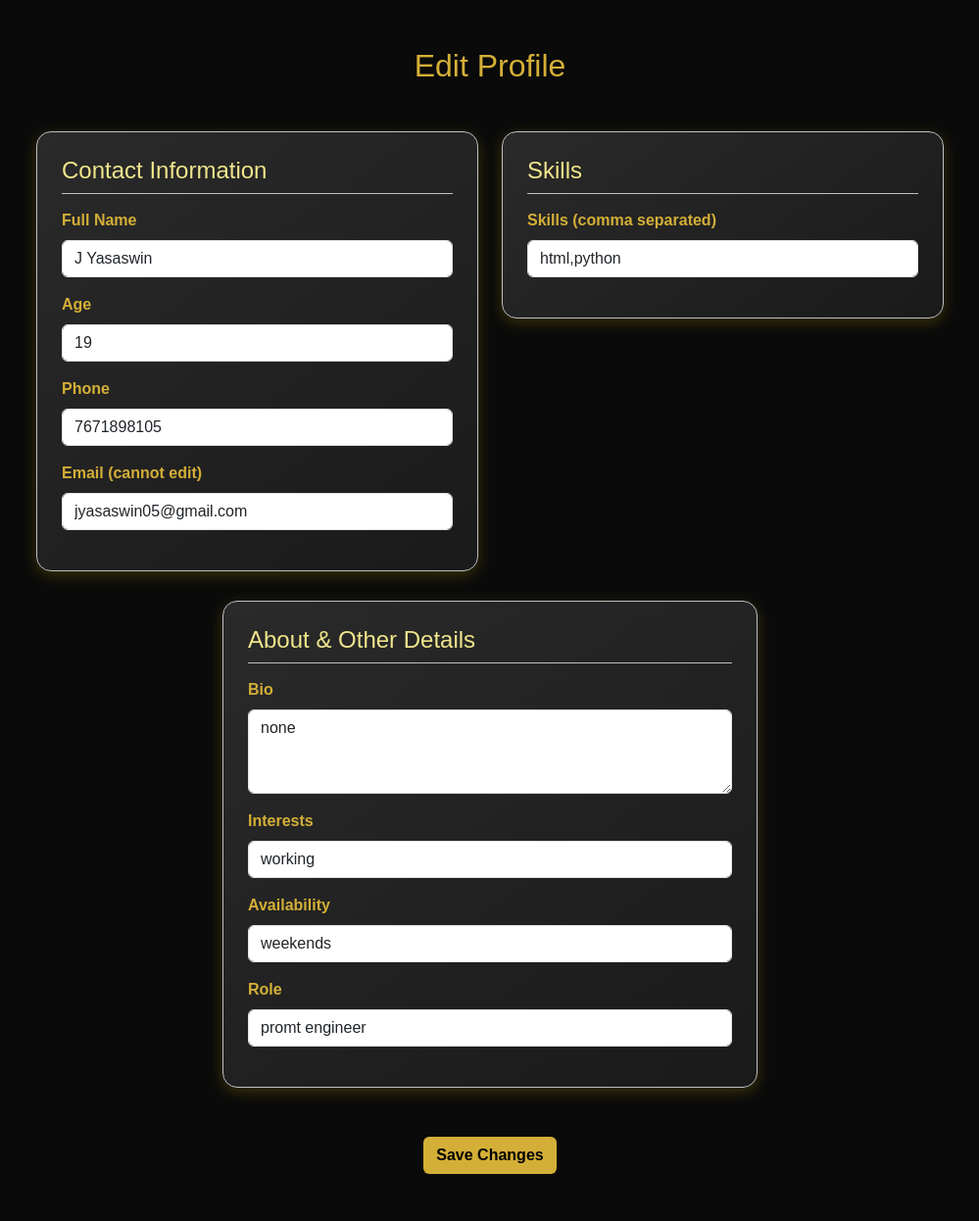
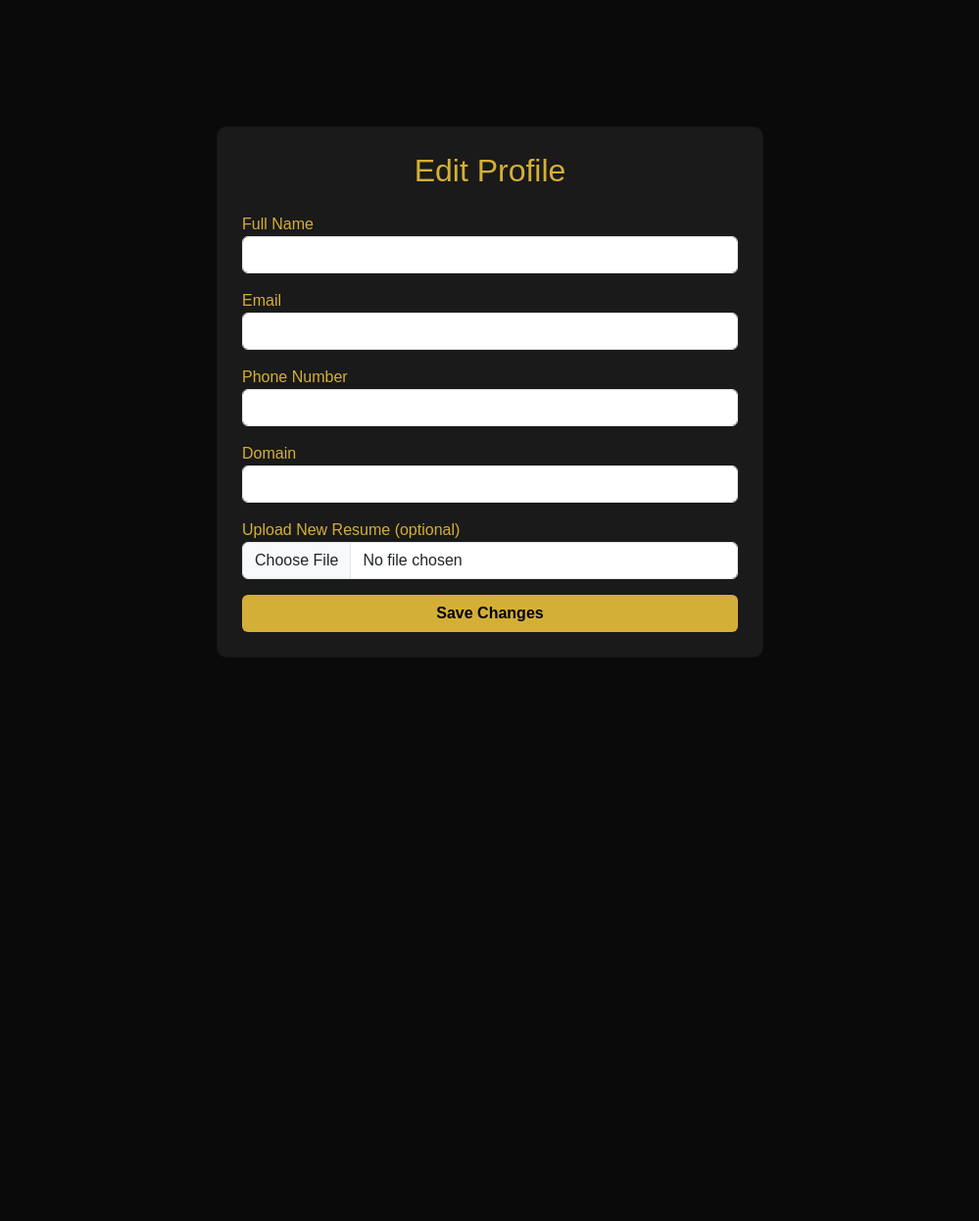
Before and after one commit to Jyasaswin/404-NOT-FOUND-, a Flask app: page /edit_profile in a window 1280 px wide. Shown: the whole page at 98% size, without its empty margins (140-1139 px from the left). After the commit the page ends 670 px from the top, so only its background shows below. Run offline with Flask 3, Linux system fonts and the light colour scheme; a user stored in the database is signed in; data comes from the database, SQL or seed files in the repository.

Commit message:
added resume text extractor

```diff
--- a/app.py
+++ b/app.py
@@ -1,9 +1,15 @@
 from flask import Flask, render_template, request, redirect, url_for, session, flash
 import sqlite3
 from werkzeug.security import generate_password_hash, check_password_hash
+import os
+from werkzeug.utils import secure_filename
 
 app = Flask(__name__)
 app.secret_key = "secretkey"
+
+UPLOAD_FOLDER = "static/resumes"
+os.makedirs(UPLOAD_FOLDER, exist_ok=True)
+app.config["UPLOAD_FOLDER"] = UPLOAD_FOLDER
 
 def init_db():
     conn = sqlite3.connect("users.db")
@@ -14,14 +20,9 @@ def init_db():
             username TEXT UNIQUE NOT NULL,
             email TEXT UNIQUE NOT NULL,
             password TEXT NOT NULL,
-            skills TEXT,
             fullname TEXT,
-            age INTEGER,
             contact TEXT,
-            bio TEXT,
-            interests TEXT,
-            availability TEXT,
-            role TEXT
+            resume TEXT
         )
     """)
     conn.commit()
@@ -38,16 +39,33 @@ def signup():
     if request.method == "POST":
         username = request.form["username"]
         email = request.form["email"]
-        password = generate_password_hash(request.form["password"])
+        password = request.form["password"]
+        repassword = request.form["repassword"]
+        if password != repassword:
+            return "Passwords do not match!"
+
+        fullname = request.form["fullname"]
+        contact = request.form["contact"]
+
+        resume_file = request.files.get("resume")
+        resume_filename = None
+        if resume_file and resume_file.filename != "":
+            resume_filename = secure_filename(resume_file.filename)
+            resume_file.save(os.path.join(app.config["UPLOAD_FOLDER"], resume_filename))
+
+        hashed_password = generate_password_hash(password)
+
         try:
             conn = sqlite3.connect("users.db")
             cursor = conn.cursor()
-            cursor.execute("INSERT INTO users (username, email, password) VALUES (?, ?, ?)",
-                           (username, email, password))
+            cursor.execute("""
+                INSERT INTO users (username, email, password, fullname, contact, resume)
+                VALUES (?, ?, ?, ?, ?, ?)
+            """, (username, email, hashed_password, fullname, contact, resume_filename))
             conn.commit()
             conn.close()
             return redirect(url_for("login"))
-        except:
+        except sqlite3.IntegrityError:
             return "User already exists!"
     return render_template("signup.html")
 
@@ -64,8 +82,8 @@ def login():
         conn.close()
 
         if user and check_password_hash(user[3], password):
-            session["user_id"] = user[0]      # store user id
-            session["username"] = user[1]     # store username
+            session["user_id"] = user[0]
+            session["username"] = user[1]
             flash("You are logged in successfully!", "success")
             return redirect(url_for("dashboard"))
         else:
@@ -77,70 +95,6 @@ def dashboard():
     if "user_id" in session:
         return render_template("dashboard.html", username=session["username"])
     return redirect(url_for("login"))
-
-@app.route("/add_skills", methods=["GET", "POST"])
-def add_skills():
-    if "user_id" not in session:
-        return redirect(url_for("login"))
-
-    if request.method == "POST":
-        skills = request.form.get("skills")
-        conn = sqlite3.connect("users.db")
-        c = conn.cursor()
-        c.execute("UPDATE users SET skills=? WHERE id=?", (skills, session["user_id"]))
-        conn.commit()
-        conn.close()
-        flash("Skills added successfully!", "success")
-        return redirect(url_for("dashboard"))
-
-    return render_template("add_skills.html")
-
-@app.route("/add_personal", methods=["GET", "POST"])
-def add_personal():
-    if "user_id" not in session:
-        return redirect(url_for("login"))
-
-    if request.method == "POST":
-        fullname = request.form.get("fullname")
-        age = request.form.get("age")
-        contact = request.form.get("contact")
-        bio = request.form.get("bio")
-
-        conn = sqlite3.connect("users.db")
-        c = conn.cursor()
-        c.execute("""UPDATE users
-                     SET fullname=?, age=?, contact=?, bio=?
-                     WHERE id=?""",
-                  (fullname, age, contact, bio, session["user_id"]))
-        conn.commit()
-        conn.close()
-        flash("Personal details added successfully!", "success")
-        return redirect(url_for("dashboard"))
-
-    return render_template("add_personal.html")
-
-@app.route("/add_other", methods=["GET", "POST"])
-def add_other():
-    if "user_id" not in session:
-        return redirect(url_for("login"))
-
-    if request.method == "POST":
-        interests = request.form.get("interests")
-        availability = request.form.get("availability")
-        role = request.form.get("role")
-
-        conn = sqlite3.connect("users.db")
-        c = conn.cursor()
-        c.execute("""UPDATE users
-                     SET interests=?, availability=?, role=?
-                     WHERE id=?""",
-                  (interests, availability, role, session["user_id"]))
-        conn.commit()
-        conn.close()
-        flash("Other details added successfully!", "success")
-        return redirect(url_for("dashboard"))
-
-    return render_template("add_other.html")
 
 @app.route("/profile")
 def profile():
@@ -157,28 +111,31 @@ def profile():
 def edit_profile():
     if "user_id" not in session:
         return redirect(url_for("login"))
+
+    conn = sqlite3.connect("users.db")
+    c = conn.cursor()
+
     if request.method == "POST":
         fullname = request.form["fullname"]
-        age = request.form["age"]
         contact = request.form["contact"]
-        bio = request.form["bio"]
-        skills = request.form["skills"]
-        interests = request.form["interests"]
-        availability = request.form["availability"]
-        role = request.form["role"]
+        skills = request.form.get("skills", "")
 
-        conn = sqlite3.connect("users.db")
-        c = conn.cursor()
-        c.execute("""UPDATE users
-                     SET fullname=?, age=?, contact=?, bio=?, skills=?, interests=?, availability=?, role=?
-                     WHERE id=?""",
-                  (fullname, age, contact, bio, skills, interests, availability, role, session["user_id"]))
+        # Handle resume upload
+        resume_file = request.files.get("resume")
+        if resume_file and resume_file.filename != "":
+            resume_filename = secure_filename(resume_file.filename)
+            resume_file.save(os.path.join(app.config["UPLOAD_FOLDER"], resume_filename))
+            c.execute("UPDATE users SET resume=? WHERE id=?", (resume_filename, session["user_id"]))
+
+        c.execute("""
+            UPDATE users
+            SET fullname=?, contact=?, skills=?
+            WHERE id=?
+        """, (fullname, contact, skills, session["user_id"]))
         conn.commit()
         conn.close()
         return redirect(url_for("profile"))
 
-    conn = sqlite3.connect("users.db")
-    c = conn.cursor()
     c.execute("SELECT * FROM users WHERE id=?", (session["user_id"],))
     user = c.fetchone()
     conn.close()
--- a/templates/edit_profile.html
+++ b/templates/edit_profile.html
@@ -6,113 +6,42 @@
   <title>Edit Profile</title>
   <link href="https://cdn.jsdelivr.net/npm/bootstrap@5.3.2/dist/css/bootstrap.min.css" rel="stylesheet">
   <style>
-    body {
-      background: #0a0a0a;
-      color: #d4af37;
-      font-family: Arial, sans-serif;
-    }
-
-    .section-card {
-      background: linear-gradient(145deg, #2a2a2a, #1a1a1a);
-      border: 1px solid #c0c0c0;
-      border-radius: 15px;
-      padding: 25px;
-      box-shadow: 0 4px 15px rgba(255, 215, 0, 0.2);
-      margin-bottom: 30px;
-    }
-
-    .section-card h4 {
-      color: #f0e68c;
-      border-bottom: 1px solid #c0c0c0;
-      padding-bottom: 8px;
-      margin-bottom: 15px;
-    }
-
-    .btn-custom {
-      background-color: #d4af37;
-      color: black;
-      font-weight: bold;
-      margin-top: 20px;
-    }
-
-    label {
-      font-weight: bold;
-    }
-
-    input, textarea {
-      background-color: #1a1a1a;
-      border: 1px solid #c0c0c0;
-      color: #d4af37;
-    }
+    body { background: #0a0a0a; color: #d4af37; font-family: Arial, sans-serif; }
+    .card { background-color: #1a1a1a; color: #d4af37; border-radius: 10px; padding: 25px; }
+    .btn-custom { background: #d4af37; color: black; font-weight: bold; }
   </style>
 </head>
-<body class="container py-5">
-
-  <h2 class="mb-5 text-center">Edit Profile</h2>
-
-  <form method="POST">
-    <div class="row row-gap justify-content-center">
-      <div class="col-md-5">
-        <div class="section-card">
-          <h4>Contact Information</h4>
+<body>
+  <div class="container d-flex justify-content-center align-items-center vh-100">
+    <div class="card w-50">
+      <h2 class="text-center mb-4">Edit Profile</h2>
+      <form method="POST" enctype="multipart/form-data">
         <div class="mb-3">
-            <label for="fullname" class="form-label">Full Name</label>
-            <input type="text" class="form-control" id="fullname" name="fullname" value="{{ user[5] }}">
+          <label>Full Name</label>
+          <input type="text" class="form-control" name="fullname" value="{{ user['fullname'] }}" required>
         </div>
         <div class="mb-3">
-            <label for="age" class="form-label">Age</label>
-            <input type="number" class="form-control" id="age" name="age" value="{{ user[6] }}">
+          <label>Email</label>
+          <input type="email" class="form-control" name="email" value="{{ user['email'] }}" required>
         </div>
         <div class="mb-3">
-            <label for="contact" class="form-label">Phone</label>
-            <input type="text" class="form-control" id="contact" name="contact" value="{{ user[7] }}">
+          <label>Phone Number</label>
+          <input type="text" class="form-control" name="contact" value="{{ user['contact'] }}">
         </div>
         <div class="mb-3">
-            <label for="email" class="form-label">Email (cannot edit)</label>
-            <input type="email" class="form-control" id="email" name="email" value="{{ user[2] }}" readonly>
+          <label>Domain</label>
+          <input type="text" class="form-control" name="domain" value="{{ user['domain'] }}">
+        </div>
+        <div class="mb-3">
+          <label>Upload New Resume (optional)</label>
+          <input type="file" class="form-control" name="resume" accept=".pdf">
+          {% if user['resume'] %}
+            <small class="text-muted">Current: {{ user['resume'] }}</small>
+          {% endif %}
+        </div>
+        <button type="submit" class="btn btn-custom w-100">Save Changes</button>
+      </form>
     </div>
   </div>
-      </div>
-
-      <div class="col-md-5">
-        <div class="section-card">
-          <h4>Skills</h4>
-          <div class="mb-3">
-            <label for="skills" class="form-label">Skills (comma separated)</label>
-            <input type="text" class="form-control" id="skills" name="skills" value="{{ user[4] }}">
-          </div>
-        </div>
-      </div>
-    </div>
-
-    <div class="row justify-content-center">
-      <div class="col-md-6">
-        <div class="section-card">
-          <h4>About & Other Details</h4>
-          <div class="mb-3">
-            <label for="bio" class="form-label">Bio</label>
-            <textarea class="form-control" id="bio" name="bio" rows="3">{{ user[8] }}</textarea>
-          </div>
-          <div class="mb-3">
-            <label for="interests" class="form-label">Interests</label>
-            <input type="text" class="form-control" id="interests" name="interests" value="{{ user[9] }}">
-          </div>
-          <div class="mb-3">
-            <label for="availability" class="form-label">Availability</label>
-            <input type="text" class="form-control" id="availability" name="availability" value="{{ user[10] }}">
-          </div>
-          <div class="mb-3">
-            <label for="role" class="form-label">Role</label>
-            <input type="text" class="form-control" id="role" name="role" value="{{ user[11] }}">
-          </div>
-        </div>
-      </div>
-    </div>
-
-    <div class="text-center">
-      <button type="submit" class="btn btn-custom">Save Changes</button>
-    </div>
-  </form>
-
 </body>
 </html>
```
Also changed, not shown: a.py (+22 -7 lines), init_db.py (added, +24 -0 lines), skill_extractor.py (added, +22 -0 lines), templates/add_other.html (deleted, +0 -29 lines), templates/add_personal.html (deleted, +0 -33 lines), templates/add_skills.html (deleted, +0 -27 lines), templates/dashboard.html (+1 -7 lines), templates/profile.html (+22 -66 lines), templates/signup.html (+30 -48 lines), update_db.py (added, +18 -0 lines), users.db, 3 other files. Lines whose indentation alone changed are shown as unchanged.
